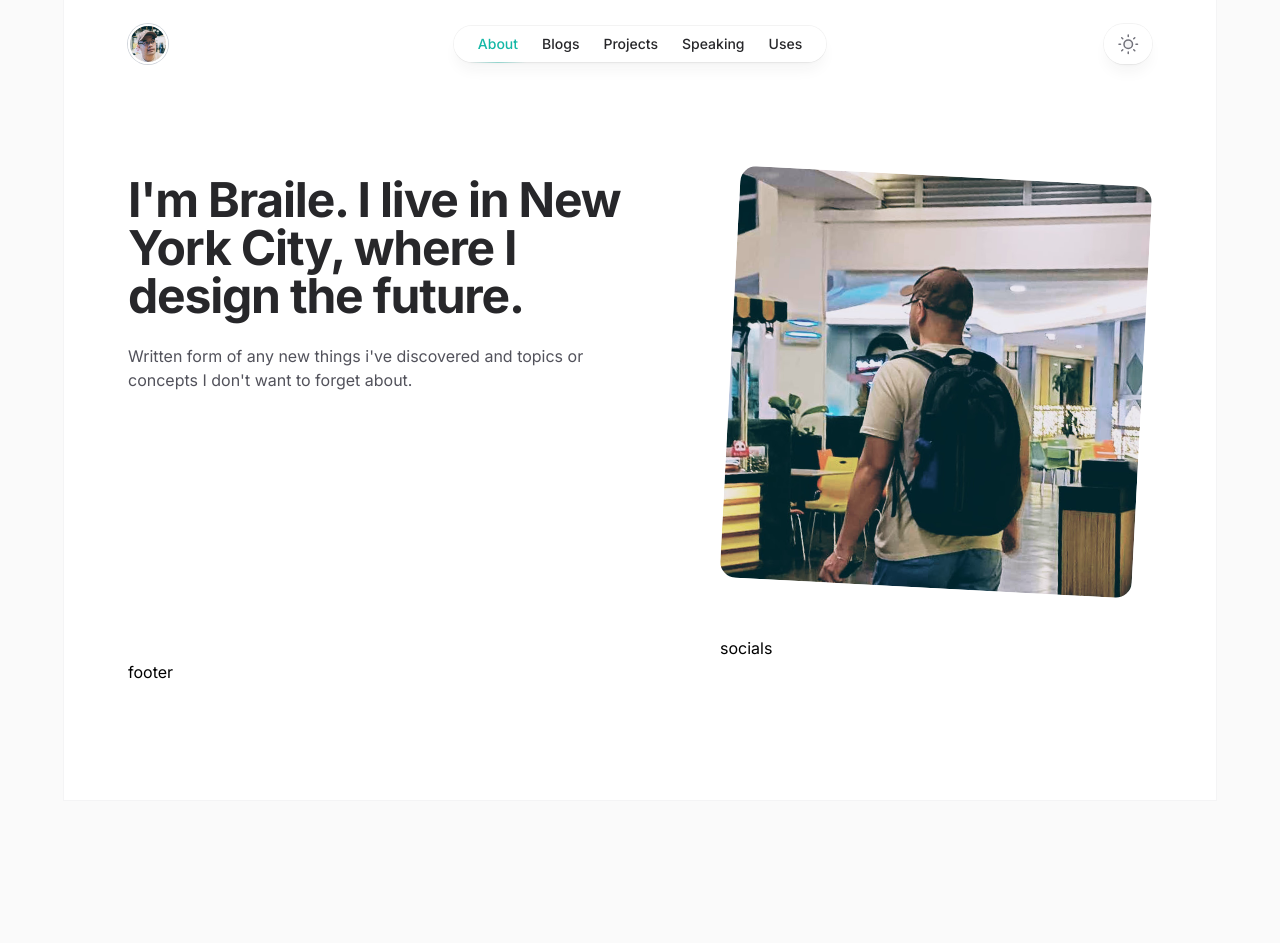
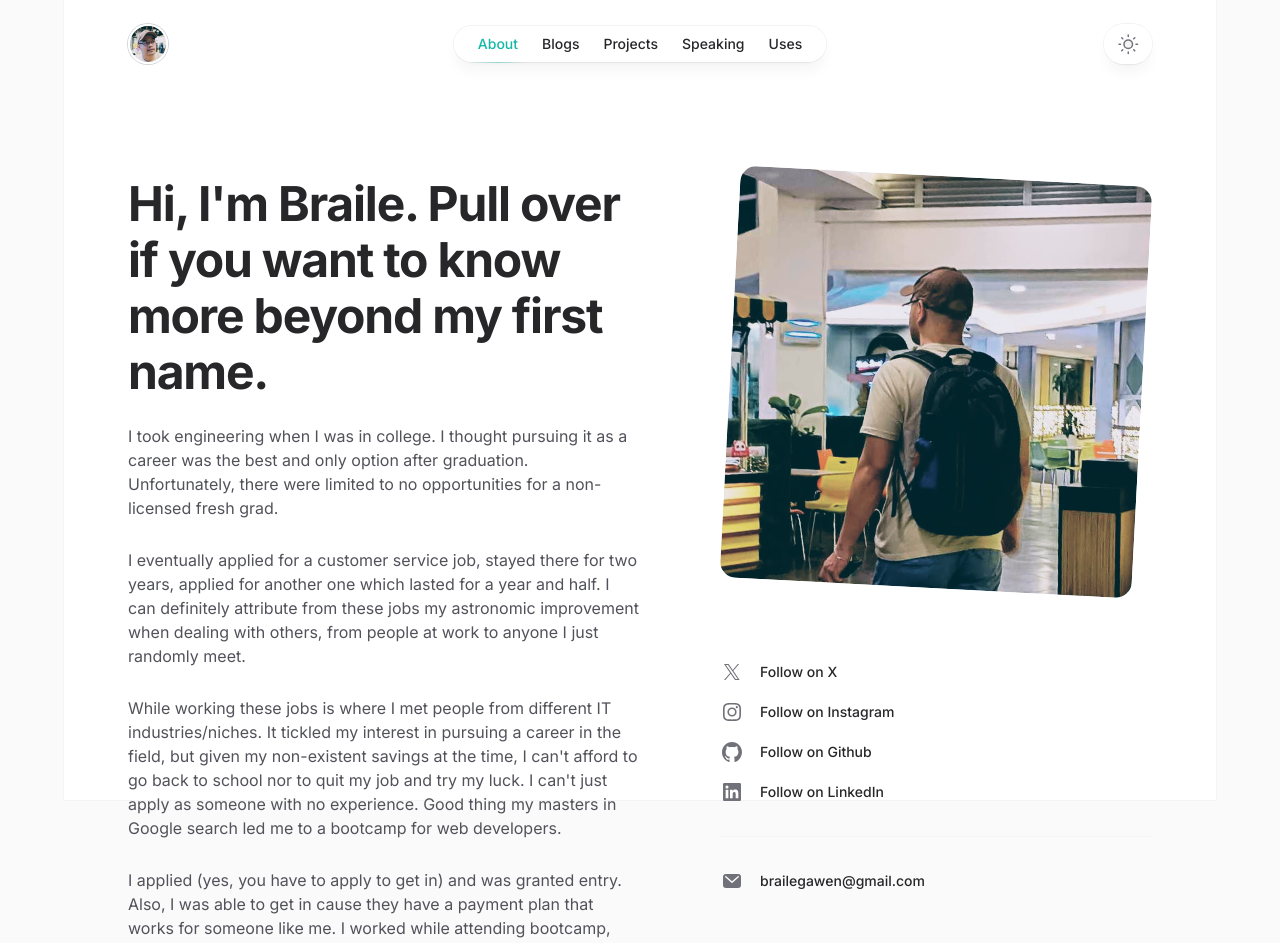
Before and after one commit to brailecg/tw-portfolio, a Next.js app: page /about in a window 1280 px wide. Shown: the top 943 px of the page. Before the commit the page ends 800 px from the top, so only its background shows below. Built offline with nearby package versions, Linux system fonts and the light colour scheme.

Commit message:
[UI] about section layout and content

```diff
--- a/app/(pages)/about/page.tsx
+++ b/app/(pages)/about/page.tsx
@@ -2,9 +2,45 @@ import React from "react";
 import { Container } from "../../Components/Container";
 import Image from "next/image";
 import aboutImage from "../../../public/about-image.jpeg";
-import { HeartIcon } from "@heroicons/react/16/solid";
+import {
+  InstagramIcon,
+  XIcon,
+  GitHubIcon,
+  LinkedInIcon,
+} from "@/app/Components/SocialIcons";
+import Link from "next/link";
 
-const page = () => {
+const SocialLink = ({
+  text,
+  icon: Icon,
+  href,
+}: {
+  href: string;
+  text: string;
+  icon: React.ComponentType<{ className?: string }>;
+}) => {
+  return (
+    <Link
+      className="group flex items-center text-sm font-medium text-zinc-800 transition hover:text-teal-500 dark:text-zinc-200 dark:hover:text-teal-500"
+      href={href}>
+      <Icon className="h-6 w-6 fill-zinc-500 transition group-hover:fill-teal-500  " />
+      <span className="ml-4">{text}</span>
+    </Link>
+  );
+};
+
+const MailIcon = (props: React.ComponentPropsWithoutRef<"svg">) => {
+  return (
+    <svg viewBox="0 0 24 24" aria-hidden="true" {...props}>
+      <path
+        fillRule="evenodd"
+        d="M6 5a3 3 0 0 0-3 3v8a3 3 0 0 0 3 3h12a3 3 0 0 0 3-3V8a3 3 0 0 0-3-3H6Zm.245 2.187a.75.75 0 0 0-.99 1.126l6.25 5.5a.75.75 0 0 0 .99 0l6.25-5.5a.75.75 0 0 0-.99-1.126L12 12.251 6.245 7.187Z"
+      />
+    </svg>
+  );
+};
+
+const About = () => {
   return (
     <Container>
       <div className="grid grid-cols-1 gap-y-16 lg:grid-cols-2 lg:grid-rows-[auto_1fr] lg:gap-y-12">
@@ -19,20 +55,76 @@ const page = () => {
           </div>
         </div>
         <div className="lg:order-first lg:row-span-2">
-          <h1 className="text-4xl font-bold tracking-tight text-zinc-800 sm:text-5xl dark:text-zinc-100">
-            I'm Braile. I live in New York City, where I design the future.
+          <h1 className=" sm:leading-[3.5rem] text-4xl font-bold tracking-tight text-zinc-800 sm:text-5xl dark:text-zinc-100">
+            Hi, I'm Braile. Pull over if you want to know more beyond my first
+            name.
           </h1>
           <div className="mt-6 space-y-7 text-base text-zinc-600 dark:text-zinc-400">
             <p>
-              Written form of any new things i've discovered and topics or
-              concepts I don't want to forget about.
+              I took engineering when I was in college. I thought pursuing it as
+              a career was the best and only option after graduation.
+              Unfortunately, there were limited to no opportunities for a
+              non-licensed fresh grad.{" "}
+            </p>
+            <p>
+              I eventually applied for a customer service job, stayed there for
+              two years, applied for another one which lasted for a year and
+              half. I can definitely attribute from these jobs my astronomic
+              improvement when dealing with others, from people at work to
+              anyone I just randomly meet.
+            </p>
+            <p>
+              While working these jobs is where I met people from different IT
+              industries/niches. It tickled my interest in pursuing a career in
+              the field, but given my non-existent savings at the time, I can't
+              afford to go back to school nor to quit my job and try my luck. I
+              can't just apply as someone with no experience. Good thing my
+              masters in Google search led me to a bootcamp for web developers.
+            </p>
+            <p>
+              I applied (yes, you have to apply to get in) and was granted
+              entry. Also, I was able to get in cause they have a payment plan
+              that works for someone like me. I worked while attending bootcamp,
+              summing an 18-hour waking period for most of my weekdays for three
+              months. I'd say it was worth it.
+            </p>
+            <p>
+              The rest, you can check my work experiences{" "}
+              <Link className=" text-purple-500" href={"#"}>
+                here
+              </Link>
+              .
             </p>
           </div>
         </div>
-        <div className=" lg:pl-20">socials</div>
+        <div className=" lg:pl-20">
+          <div className="mt-6 space-y-4">
+            <SocialLink href={"#"} icon={XIcon} text="Follow on X" />
+
+            <SocialLink
+              href={"#"}
+              icon={InstagramIcon}
+              text="Follow on Instagram"
+            />
+            <SocialLink href={"#"} icon={GitHubIcon} text="Follow on Github" />
+            <SocialLink
+              href={"#"}
+              icon={LinkedInIcon}
+              text="Follow on LinkedIn"
+            />
+          </div>
+          <div className="mt-8 border-t border-zinc-100 pt-8 dark:border-zinc-700/40 flex">
+            <Link
+              className="group flex items-center text-sm font-medium text-zinc-800 transition hover:text-teal-500 dark:text-zinc-200 dark:hover:text-teal-500"
+              href="mailto:brailegawen@gmail.com">
+              <MailIcon className="h-6 w-6 flex-none fill-zinc-500 transition group-hover:fill-teal-500" />
+              <span className="ml-4"> brailegawen@gmail.com</span>
+            </Link>
+          </div>
+        </div>
       </div>
     </Container>
   );
 };
 
-export default page;
+export default About;
--- a/app/(pages)/blogs/page.tsx
+++ b/app/(pages)/blogs/page.tsx
@@ -66,7 +66,7 @@ const Blogs = () => {
     <Container>
       <div className=" max-w-2xl">
         <h1 className="text-4xl font-bold tracking-tight text-zinc-800 sm:text-5xl sm:leading-[3.5rem] dark:text-zinc-100">
-          Writing about anything Web Development
+          Writing about anything Web Development and then some.
         </h1>
         <p className="mt-6 text-base text-zinc-600 dark:text-zinc-400">
           Written form of any new things i've discovered and topics or concepts
--- a/app/page.tsx
+++ b/app/page.tsx
@@ -85,7 +85,7 @@ const experienceSummaryData = [
     company_name: "Accenture PH",
     position: "Appliciation Development Team Lead",
     summary:
-      "I was part of the Salesforce team. I was assigned to two projects. First was as a javascript developer. Second was as a team lead for team focused in Integration using Apex (Salesforce's proprietary programming language)",
+      "I was part of the Salesforce team. I was assigned to two projects. First was as a javascript developer. Second was as a lead for a team focused in integration using Apex (Salesforce's proprietary programming language)",
     tech_stack: ["React", "NextJs"],
   },
 ];
@@ -317,7 +317,7 @@ export default function Home() {
       <Container className="mt-9">
         <div className=" max-w-2xl">
           <h1 className="text-4xl font-bold tracking-tight text-zinc-800 sm:text-5xl sm:leading-[3.5rem] dark:text-zinc-100">
-            Frontend Developer, webdev content creator
+            Frontend Developer, aperiodic runner, loafer.
           </h1>
           <p className="mt-6 text-base text-zinc-600 dark:text-zinc-400">
             I'm Braile, a frontend developer from Benguet. I recently made the
```
